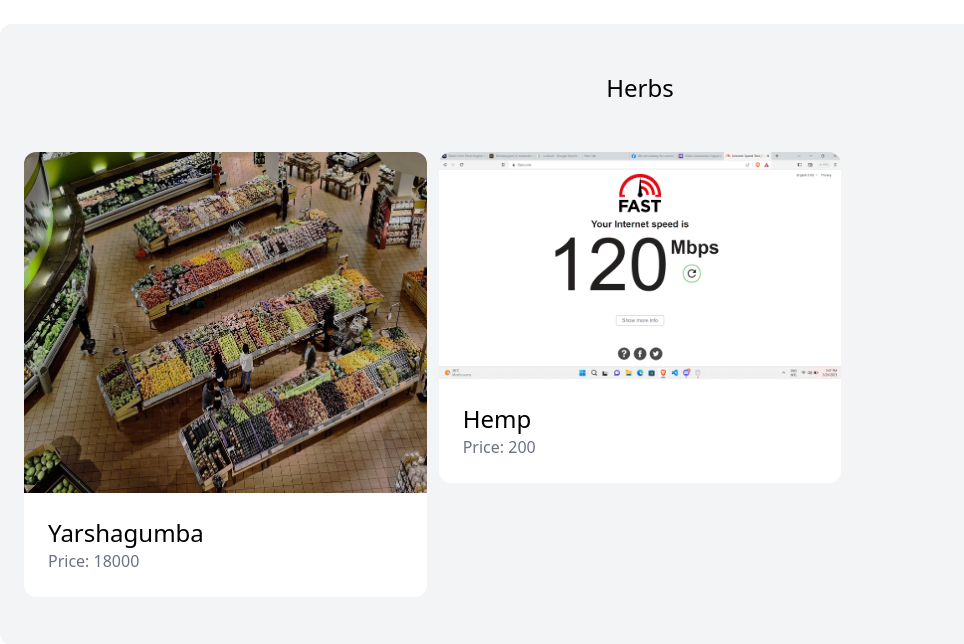
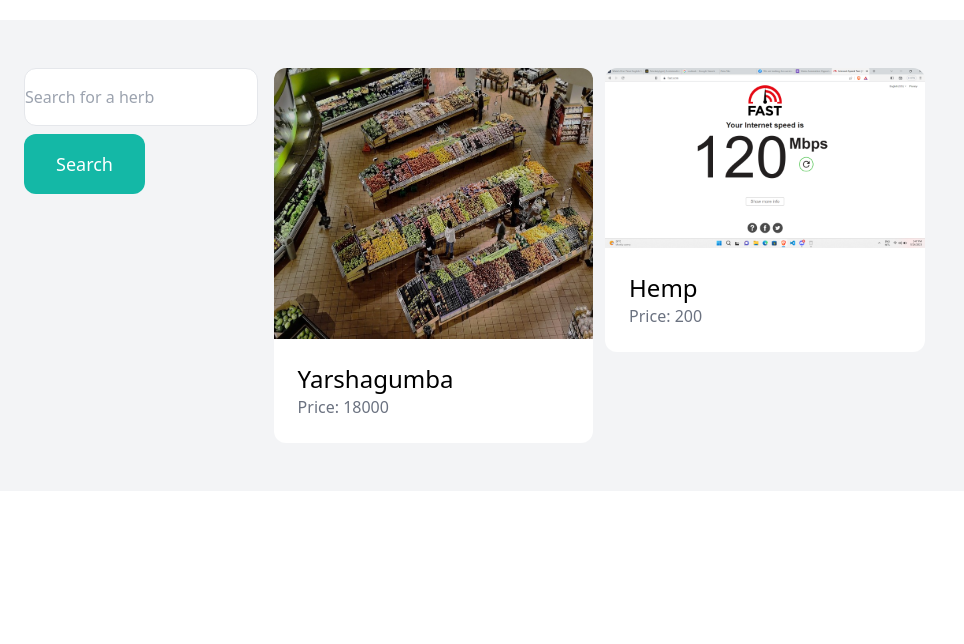
Before and after one commit to SammanBaral/Mero-Herbs, a Django app: page /browse/ in a window 1280 px wide. Shown: the top 644 px of the page, without its empty margins (0-964 px from the left). Run offline with Django 5.2, Linux system fonts and the light colour scheme; data comes from the database, SQL or seed files in the repository; both versions use the stored data as it was after the commit; some libraries are stand-ins or nearby versions.

Commit message:
ProductSearchCompleted

```diff
--- a/meroherb/item/templates/item/browse.html
+++ b/meroherb/item/templates/item/browse.html
@@ -8,9 +8,16 @@
     <title>Browse</title>
 </head>
 <body>
-    <div class="mt-6 px-6 py-12 bg-gray-100 rounded-xl">
+    <div class="mt-5 px-6 py-12 grid grid-cols-5 gap-4 bg-gray-100">
+        <div class="col-span-1">
+            <form method="get" action="{% url 'item:browse' %}">
+                <input name="query" class="w-full py-4 border rounded-xl" type="text" value="{{query}}" placeholder="Search for a herb">
 
-        <h2 class="mb-12 text-2xl text-center">Herbs</h2>
+                <button class="mt-2 py-4 px-8 text-lg bg-teal-500 text-white rounded-xl">Search</button>
+        </div>
+
+        {% comment %} <h2 class="mb-12 text-2xl text-center">Herbs</h2> {% endcomment %}
+        <div class="col-span-4">
             <div class="grid grid-cols-3 gap-3">
                 <!-- {% for item in items %} -->
                     <div>
@@ -27,6 +34,7 @@
                     </div>
                 <!-- {% endfor %} -->
             </div>
+        </div>
 
     </div>
 </body>
--- a/meroherb/item/views.py
+++ b/meroherb/item/views.py
@@ -3,11 +3,16 @@ from django.shortcuts import render, get_list_or_404, get_object_or_404, redirec
 from .forms import NewItemForm
 from .models import Item
 def browse(request):
-    item= get_list_or_404(Item)
+    query = request.GET.get('query', '')
+    items = Item.objects.filter(is_sold=False)
+
+    if query:
+        items = items.filter(name__icontains=query)
+
     return render(request,'item/browse.html',{
-        'items':item
+        'items': items,
+        'query': query,
     })
-
 def detail(request, pk):
     item = get_object_or_404(Item,pk=pk)
 
```
Also changed, not shown: meroherb/db.sqlite3, meroherb/media/item_images/Screenshot_1.png (added), meroherb/media/item_images/finalimagesupermarket.jpg (added). Lines whose indentation alone changed are shown as unchanged.
